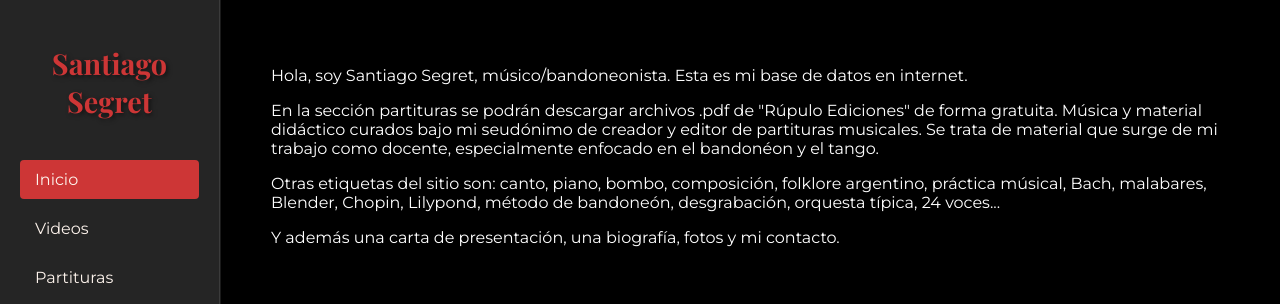
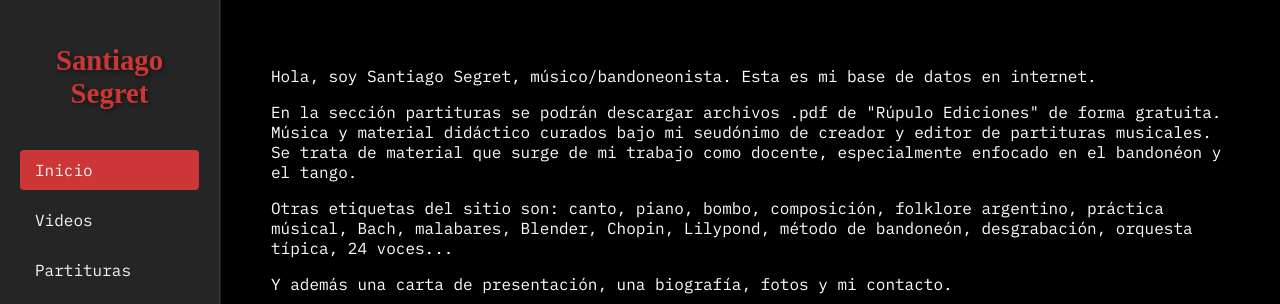
Before and after one commit to Gould8899/santiagosegret, a plain HTML site: page index.html in a window 1280 px wide. Shown: the top 304 px of the page. Drawn offline with nearby package versions, Linux system fonts and the light colour scheme.

Commit message:
cambio de fuente

```diff
--- a/index.html
+++ b/index.html
@@ -6,9 +6,7 @@
   <!-- Adaptación para dispositivos móviles -->
   <meta name="viewport" content="width=device-width, initial-scale=1.0">
   <title>Santiago Segret - Músico</title>
-  <link
-    href="https://fonts.googleapis.com/css2?family=Montserrat:wght@400;600&family=Playfair+Display:wght@700&display=swap"
-    rel="stylesheet">
+  <link href="https://fonts.googleapis.com/css2?family=IBM+Plex+Mono&display=swap" rel="stylesheet">
   <link rel="stylesheet" href="style.css">
 </head>
 
--- a/style.css
+++ b/style.css
@@ -14,7 +14,8 @@
 body {
   margin: 0;
   padding: 0;
-  font-family: 'Montserrat', sans-serif;
+  font-family: 'IBM Plex Mono', monospace;
+  /* Fuente para el texto general */
   color: var(--color-texto);
   background: var(--color-fondo);
   height: 100vh;
@@ -24,7 +25,9 @@ body {
 h1,
 h2,
 h3 {
-  font-family: 'Playfair Display', serif;
+  font-family: 'Merriweather', serif;
+  /* Fuente para los títulos */
+  color: var(--color-principal);
 }
 
 /* ---------------------------
```
